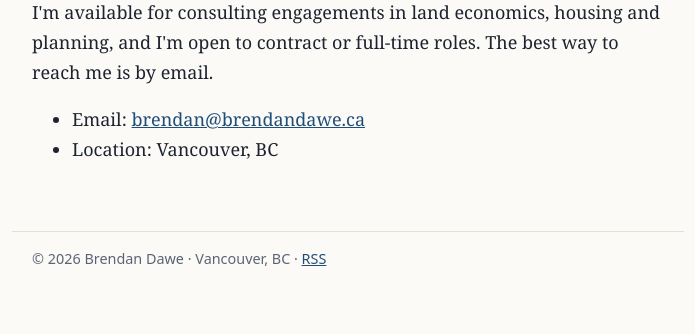
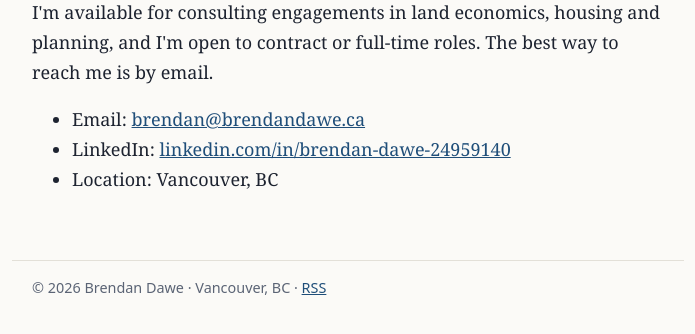
Before and after one commit to BSDawe/BrendandaweSite, an Astro site: page /contact in a window 1280 px wide. Shown: the part 170-504 px from the top of the page, without its empty margins (292-987 px from the left). Built offline with nearby package versions, Linux system fonts and the light colour scheme; Astro itself is replaced by a stand-in of ours.

Commit message:
Add LinkedIn to contact page
Co-Authored-By: Claude Sonnet 5.5 <noreply@anthropic.com>
Claude-Session: https://claude.ai/code/session_01RVsCKB97ZyGKgDhJUDzugp

```diff
--- a/src/pages/contact.astro
+++ b/src/pages/contact.astro
@@ -10,7 +10,7 @@ const email = 'brendan@brendandawe.ca';
   </p>
   <ul>
     <li>Email: <a href={`mailto:${email}`}>{email}</a></li>
-    <!-- Add LinkedIn here once you have the URL: <li>LinkedIn: <a href="...">...</a></li> -->
+    <li>LinkedIn: <a href="https://www.linkedin.com/in/brendan-dawe-24959140" rel="me noopener">linkedin.com/in/brendan-dawe-24959140</a></li>
     <li>Location: Vancouver, BC</li>
   </ul>
 </Base>
```
